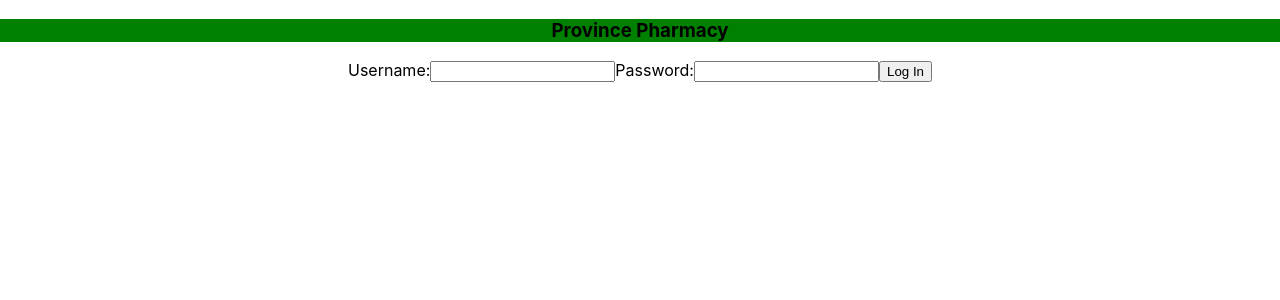
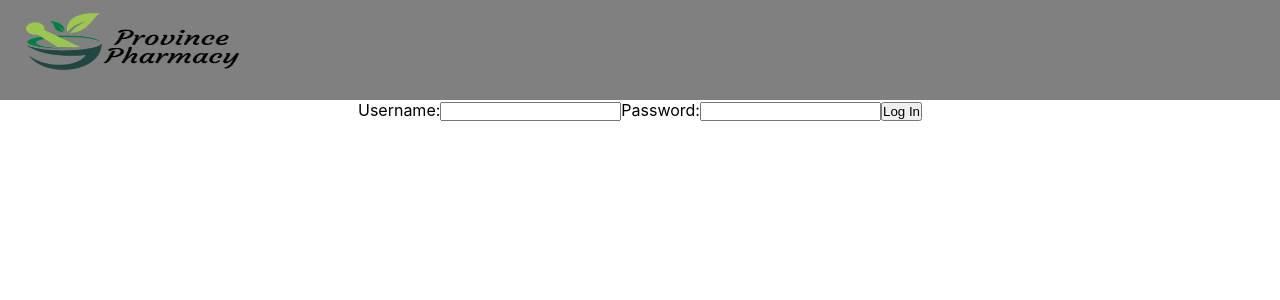
Before and after one commit to ctdupuis/province-portal, a React (Create React App) app: page / in a window 1280 px wide. Shown: the top 300 px of the page. Built offline with nearby package versions, Linux system fonts and the light colour scheme; no server answers.

Commit message:
header component styling

```diff
--- a/src/App.css
+++ b/src/App.css
@@ -1,22 +1,19 @@
-.App {
-  text-align: center;
-}
+
 
 .App-logo {
   height: 40vmin;
   pointer-events: none;
 }
 
-header {
-  background-color: green;
-}
+
+
 @media (prefers-reduced-motion: no-preference) {
   .App-logo {
     animation: App-logo-spin infinite 20s linear;
   }
 }
 
-.App-header {
+/* .App-header {
   background-color: #282c34;
   min-height: 100vh;
   display: flex;
@@ -25,7 +22,7 @@ header {
   justify-content: center;
   font-size: calc(10px + 2vmin);
   color: white;
-}
+} */
 
 .App-link {
   color: #61dafb;
--- a/src/App.js
+++ b/src/App.js
@@ -1,11 +1,15 @@
 import React from 'react';
 import './App.css';
 import SessionsContainer from './containers/SessionsContainer';
+import Header from './components/Header';
 
 function App() {
   return (
     <div className="App">
-      <SessionsContainer />
+      <Header />
+      <main className="wrapper">
+        <SessionsContainer />
+      </main>
     </div>
   );
 }
--- a/src/components/Header.js
+++ b/src/components/Header.js
@@ -4,7 +4,9 @@ const Header = () => {
     return(
         <header>
             <div className="company-name">
-                <h3>Province Pharmacy</h3>
+                <div className="logo-container">
+                    <img src="./main_logo.png" alt="logo" />
+                </div>
             </div>
         </header>
     )
--- a/src/components/Login.js
+++ b/src/components/Login.js
@@ -26,7 +26,7 @@ export default class Login extends Component {
 
     render() {
         return (
-            <div>
+            <div className="session-form-container">
                 <form onSubmit={this.handleSubmit}>
                     Username:<input onChange={this.handleChange} type='text' name='username' />
                     Password:<input onChange={this.handleChange} type='password' name='password' />
--- a/src/containers/SessionsContainer.js
+++ b/src/containers/SessionsContainer.js
@@ -5,7 +5,6 @@ import { connect } from 'react-redux';
 import { getLoginStatus, login, endSession, updateInfo } from '../actions/sessions';
 import InfoUpdate from '../components/InfoUpdate';
 import Dashboard from '../components/Dashboard';
-import Header from '../components/Header';
 
 class SessionsContainer extends Component {
     componentDidMount() {
@@ -15,7 +14,6 @@ class SessionsContainer extends Component {
     render() {
         return (
             <React.Fragment>
-                <Header />
                 <Route exact path={'/'}
                     render={ props =>
                         (!this.props.currentUser) ?
--- a/src/index.css
+++ b/src/index.css
@@ -11,3 +11,40 @@ code {
   font-family: source-code-pro, Menlo, Monaco, Consolas, 'Courier New',
     monospace;
 }
+:root {
+  --l-green: #9bc44c;
+  --m-green: #165944;
+  --d-green: #1f4844;
+}
+
+* {
+  margin: 0;
+  padding: 0;
+  box-sizing: border-box;
+}
+
+.wrapper {
+  text-align: center;
+}
+
+header {
+  background-color: grey;
+  height: 100px;
+  width: 100%;
+  text-align: left;
+}
+
+.company-name {
+  padding-left: 2%;
+  height: 100%;
+}
+
+.logo-container {
+  height: 100%;
+}
+
+.logo-container img {
+  height: 70%;
+  padding-top: 1%;
+  width: 17%;
+}
```
Also changed, not shown: public/main_logo.png (added).
